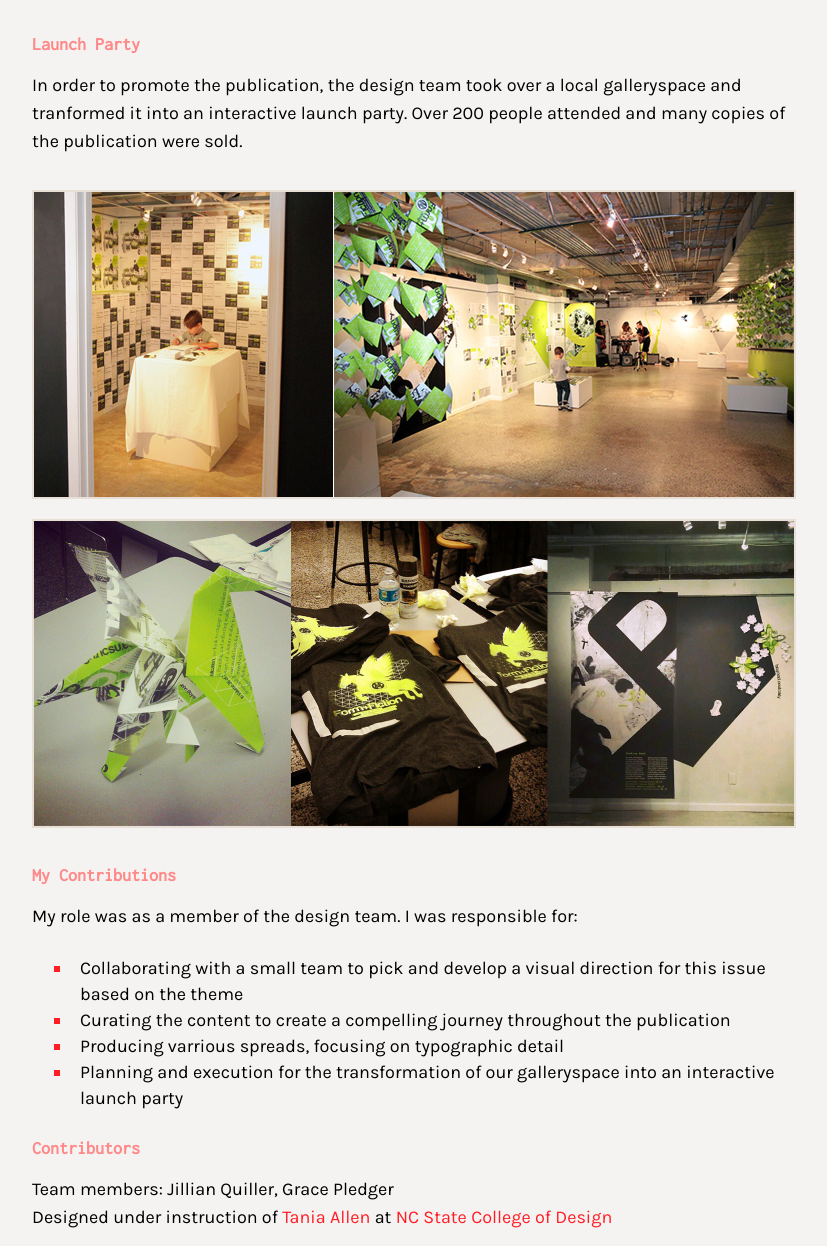
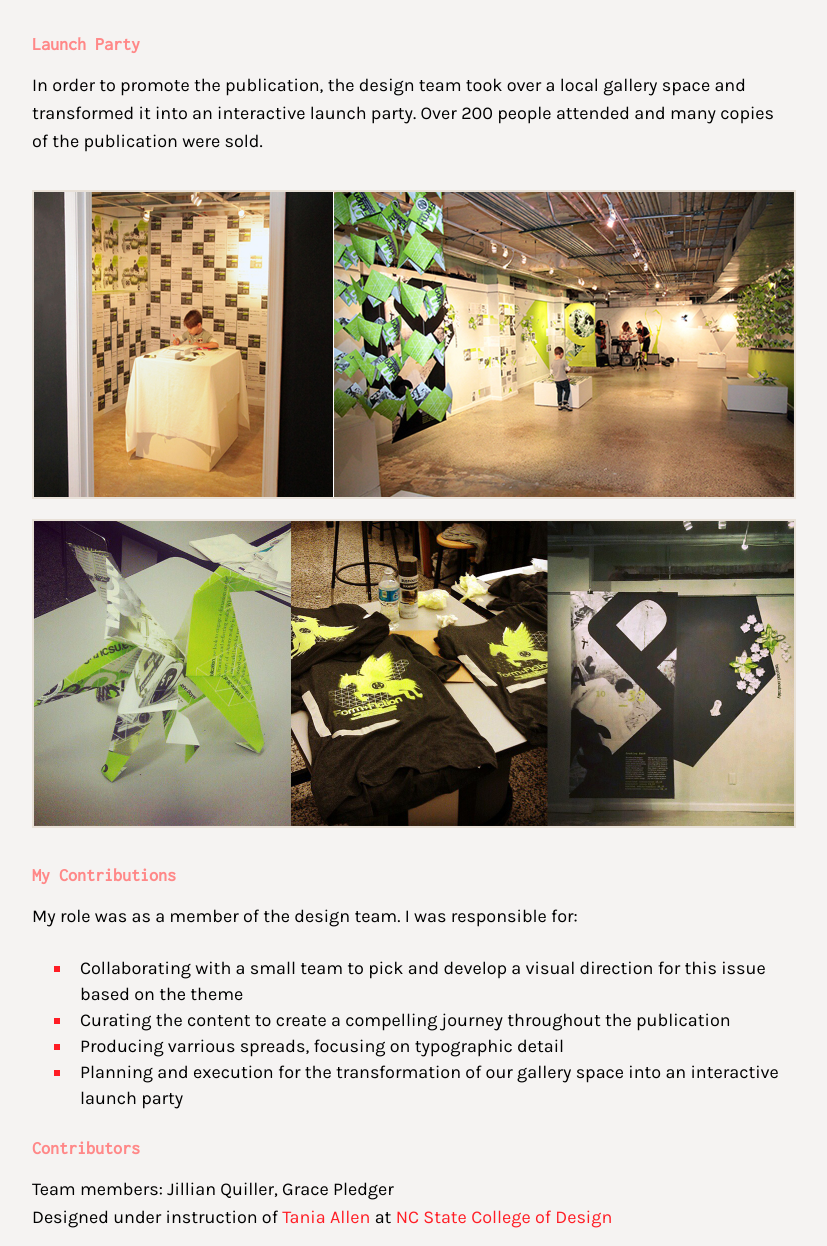
Before and after one commit to saranyi/saranyi.github.io, a plain HTML site: page TSP.html in a window 1280 px wide. Shown: the part 2294-3540 px from the top of the page, without its empty margins (228-1055 px from the left). Drawn offline with nearby package versions, Linux system fonts and the light colour scheme.

Commit message:
Fixed typos O:-)

```diff
--- a/TSP.html
+++ b/TSP.html
@@ -37,7 +37,7 @@
 				<img src="./img/tsp/tspspread.jpg">
 					<p></p>
 				<h5>Launch Party</h5>
-				<p>In order to promote the publication, the design team took over a local galleryspace and tranformed it into an interactive launch party. Over 200 people attended and many copies of the publication were sold.</p>
+				<p>In order to promote the publication, the design team took over a local gallery space and transformed it into an interactive launch party. Over 200 people attended and many copies of the publication were sold.</p>
 
 				<img src="./img/tsp/launchparty.jpg">
 				<img src="./img/tsp/tspswag.jpg">
@@ -48,7 +48,7 @@
 						<li><span> Collaborating with a small team to pick and develop a visual direction for this issue based on the theme</span> </li>
 						<li><span> Curating the content to create a compelling journey throughout the publication</span></li>
 						<li><span> Producing varrious spreads, focusing on typographic detail</span></li>
-						<li><span> Planning and execution for the transformation of our galleryspace into an interactive launch party</span></li>
+						<li><span> Planning and execution for the transformation of our gallery space into an interactive launch party</span></li>
 					</ul>
 
 				<h5>Contributors</h5>
```
Also changed, not shown: artMEAT.html (+1 -1 lines).
